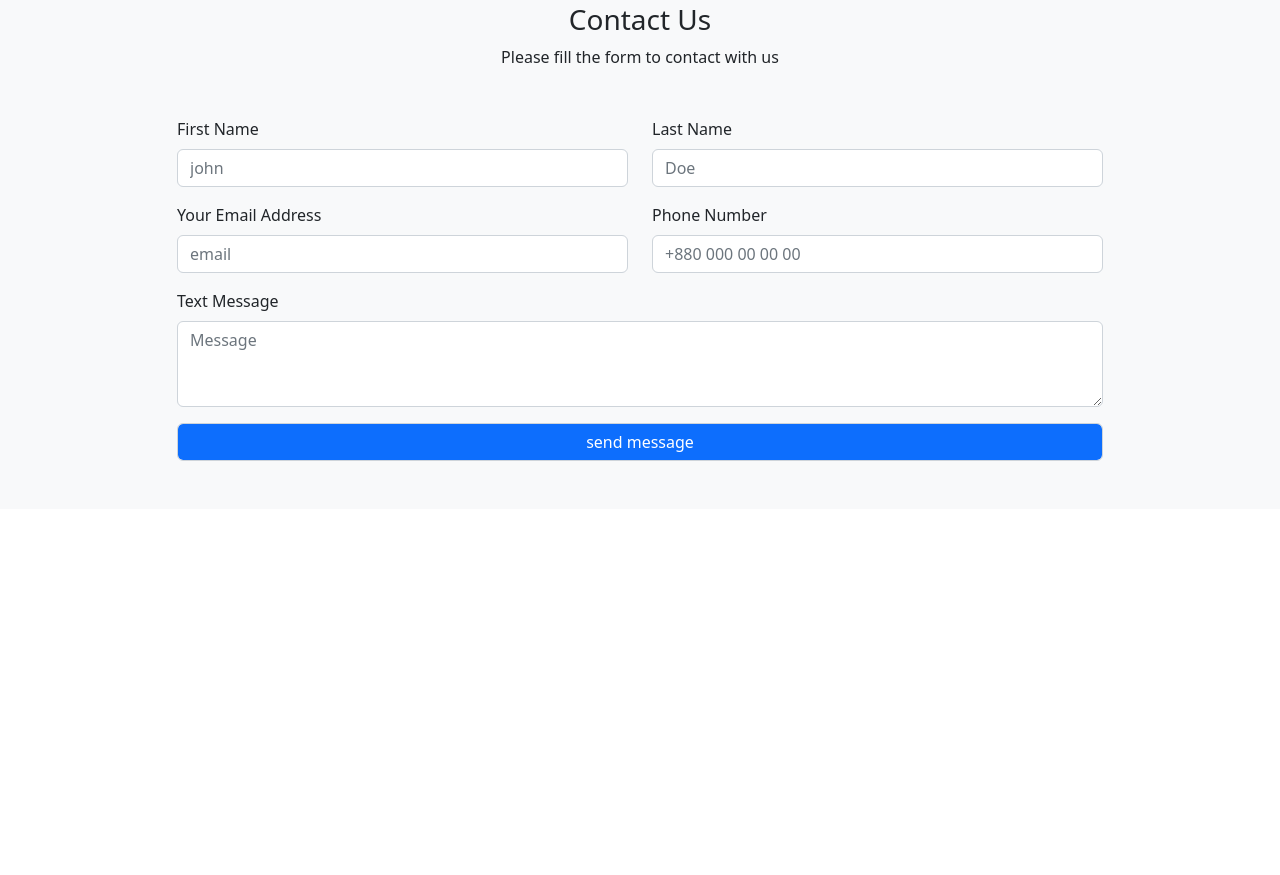
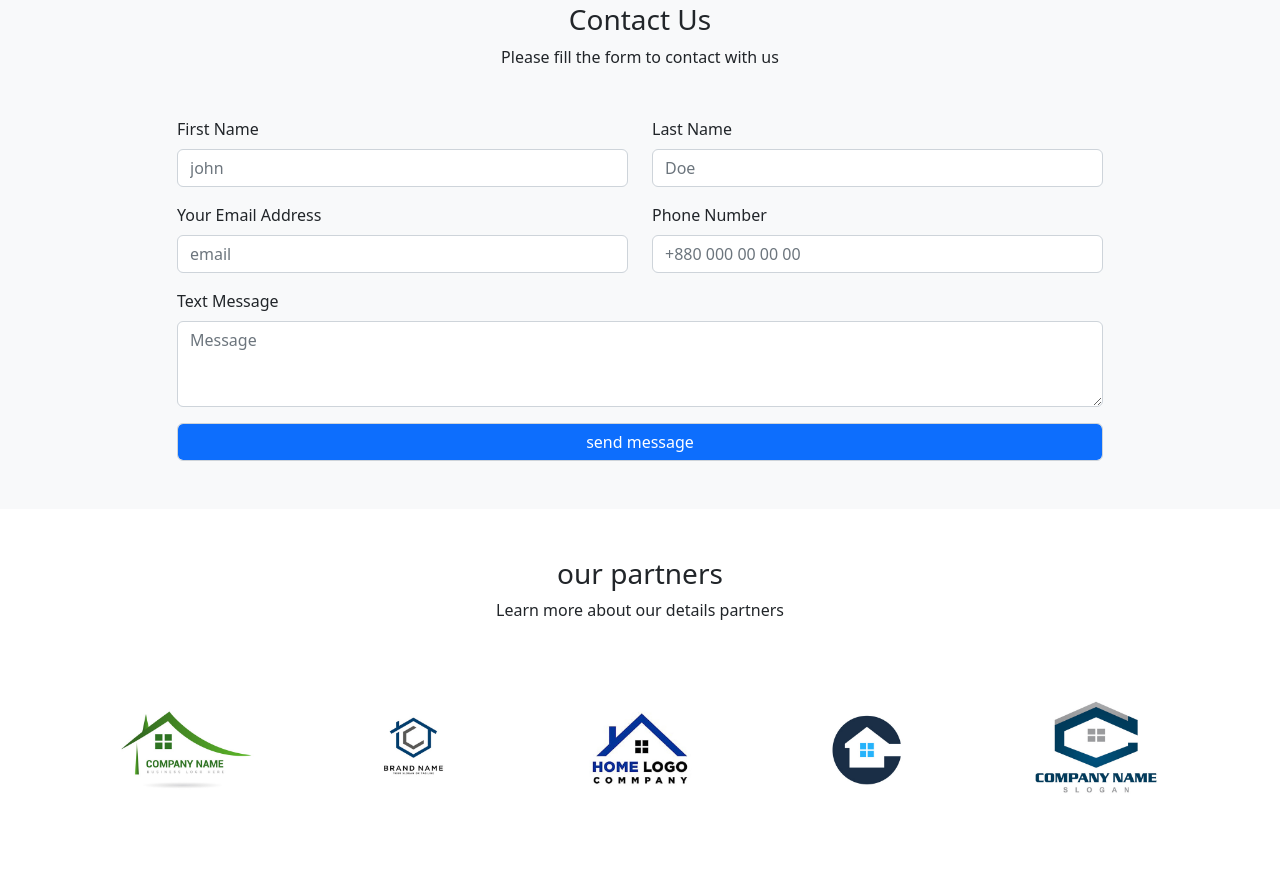
Before and after one commit to sujay-roy/class-11, a plain HTML site: page index.html in a window 1280 px wide. Shown: the part 2284-3159 px from the top of the page. Before the commit the page ends 2793 px from the top, so only its background shows below. Drawn offline with nearby package versions, Linux system fonts and the light colour scheme.

Commit message:
partner add

```diff
--- a/index.html
+++ b/index.html
@@ -256,6 +256,46 @@
                             </div>
                         </form>
                     </div>
+                </div>
+            </div>
+        </div>
+        <div class="partner-area py-5">
+            <div class="container">
+                <div class="row">
+                    <div class="col-lg-6 offset-lg-3">
+                        <div class="section-hedding text-center mb-5">
+                            <h3>our partners</h3>
+                            <p>Learn more about our details partners</p>
+                        </div>
+                    </div>
+                </div>
+                <div class="row row-cols-lg-5 row-cols-2 justify-content-center">
+                    <div class="col">
+                        <div class="partner-image p-4">
+                            <img src="picture/p-one.jpg" alt="" class="w-100">
+                        </div>
+                    </div>
+                    <div class="col">
+                        <div class="partner-image p-4">
+                            <img src="picture/p-two.jpg" alt="" class="w-100">
+                        </div>
+                    </div>
+                    <div class="col">
+                        <div class="partner-image p-4">
+                            <img src="picture/p-three.jpg" alt="" class="w-100">
+                        </div>
+                    </div>
+                    <div class="col">
+                        <div class="partner-image p-4">
+                            <img src="picture/p-four.jpg" alt="" class="w-100">
+                        </div>
+                    </div>
+                    <div class="col">
+                        <div class="partner-image p-4">
+                            <img src="picture/p-five.jpg" alt="" class="w-100">
+                        </div>
+                    </div>
+                </div>
             </div>
         </div>
     </main>
```
